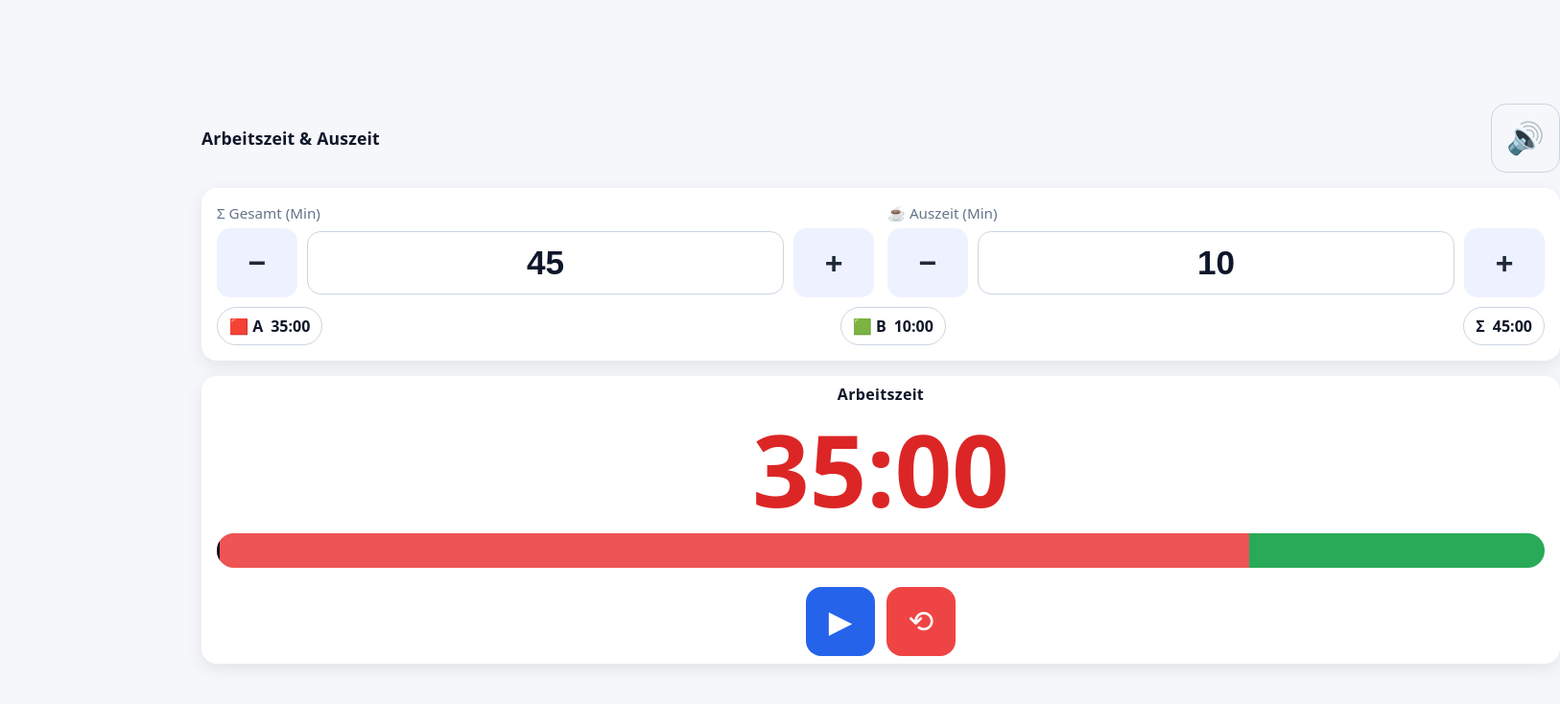
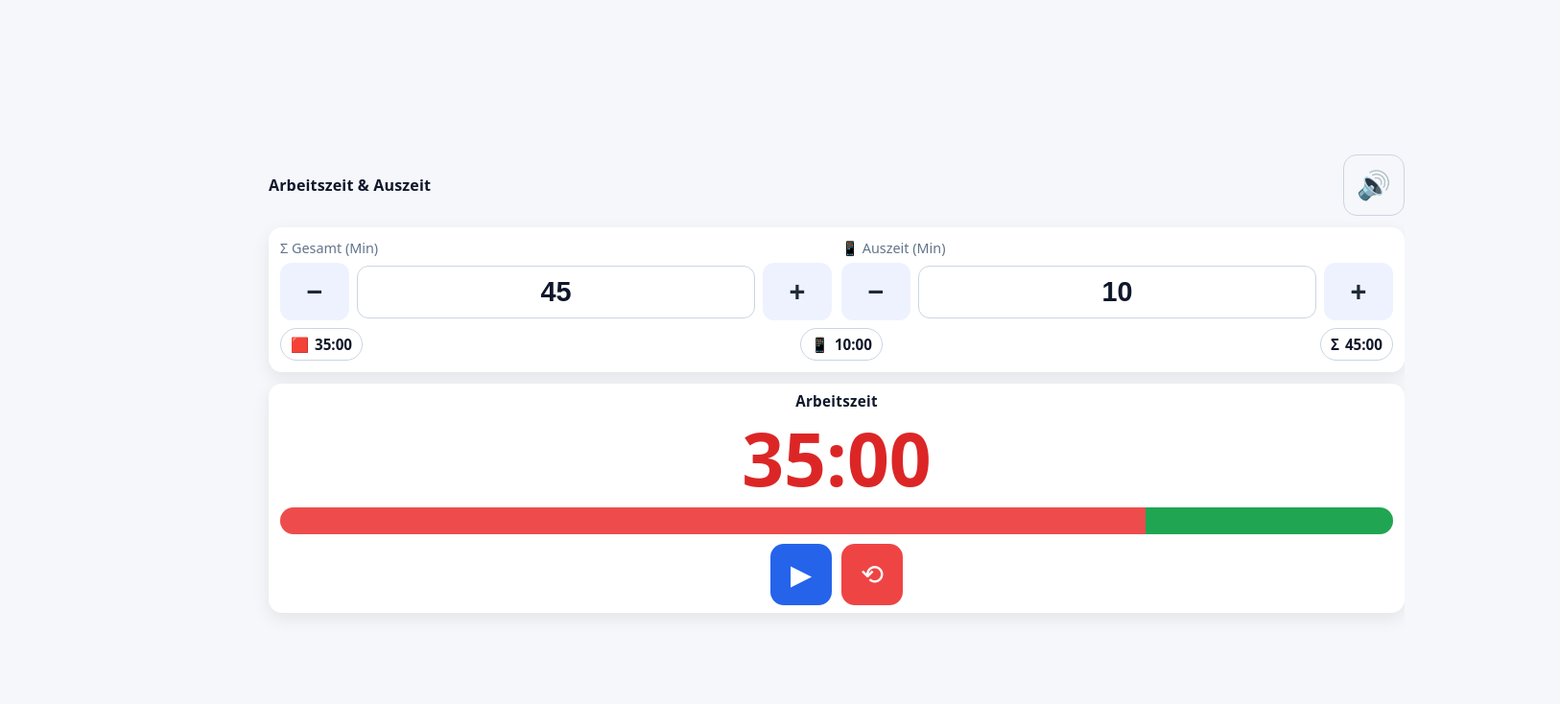
Before and after one commit to Walteroelf/TimerTimer2, a plain HTML site: page index.html in a window 1280 px wide. Shown: the whole page at 96% size, 1626 px wide, since content can reach past the window. Drawn offline with Linux system fonts and the light colour scheme.

Commit message:
index.html

```diff
--- a/index.html
+++ b/index.html
@@ -3,72 +3,72 @@
 <head>
   <meta charset="utf-8" />
   <meta name="viewport" content="width=device-width, initial-scale=1, viewport-fit=cover, maximum-scale=1" />
-  <title>Arbeitszeit & Auszeit – Timer</title>
+  <title>Arbeitszeit & Auszeit</title>
   <style>
     :root{
       color-scheme: light dark;
       --bg:#f6f7fb; --fg:#0f172a; --card:#fff; --muted:#64748b;
       --accent:#2563eb; --danger:#ef4444; --ok:#16a34a; --track:#e5e7eb; --marker:#0b1221;
+      --wash:#cbd5e1; /* Ausgrauen (hell) */
       --shadow:0 6px 18px rgba(0,0,0,.08);
-      --workp:60%; --breakp:40%; --elapsedp:0%;
+      --workp:60%; --breakp:40%; --elapsedp:0%; --elapsedWorkp:0%;
     }
     @media (prefers-color-scheme: dark){
-      :root{ --bg:#0b1221; --fg:#e5e7eb; --card:#0f172a; --track:#1f2937; --marker:#e5e7eb; --shadow:none; }
+      :root{ --bg:#0b1221; --fg:#e5e7eb; --card:#0f172a; --track:#1f2937; --marker:#e5e7eb; --wash:#334155; --shadow:none; }
     }
     *{ box-sizing:border-box; }
     html,body{ height:100%; }
     body{
-      margin:0; padding:env(safe-area-inset-top) 16px env(safe-area-inset-bottom);
+      margin:0; padding:env(safe-area-inset-top) 12px env(safe-area-inset-bottom);
       font-family:ui-sans-serif, system-ui, -apple-system, Segoe UI, Roboto, Arial, sans-serif;
       background:var(--bg); color:var(--fg);
       display:flex; align-items:center; justify-content:center;
       -webkit-tap-highlight-color: transparent;
     }
-    .wrap{ width:100%; max-width:860px; display:grid; gap:16px; }
+    .wrap{ width:100%; max-width:720px; display:grid; gap:12px; }
     header{ display:flex; align-items:center; justify-content:space-between; }
-    header h1{ margin:0; font-size:1.1rem; font-weight:800; letter-spacing:.01em; }
-    .card{ background:var(--card); border-radius:16px; padding:16px; box-shadow:var(--shadow); }
-    .grid{ display:grid; gap:14px; grid-template-columns:1fr 1fr; }
-    .group-label{ font-size:.95rem; color:var(--muted); margin-bottom:6px; }
-    .stepper{
-      display:grid; grid-template-columns:84px 1fr 84px; gap:10px; align-items:center;
-    }
+    header h1{ margin:0; font-size:1rem; font-weight:800; letter-spacing:.01em; }
+    .card{ background:var(--card); border-radius:14px; padding:12px; box-shadow:var(--shadow); }
+    .grid{ display:grid; gap:10px; grid-template-columns:1fr 1fr; }
+    @media (max-width: 760px){ .grid{ grid-template-columns:1fr 1fr; } } /* bleibt 2-spaltig auf iPad */
+    .group-label{ font-size:.9rem; color:var(--muted); margin-bottom:6px; }
+    .stepper{ display:grid; grid-template-columns:72px 1fr 72px; gap:8px; align-items:center; }
     .num{
-      text-align:center; font-size:2.2rem; font-weight:800; padding:12px;
-      border-radius:14px; border:1px solid #cbd5e1; background:transparent; color:inherit;
+      text-align:center; font-size:1.8rem; font-weight:800; padding:10px;
+      border-radius:12px; border:1px solid #cbd5e1; background:transparent; color:inherit;
       -moz-appearance:textfield;
     }
     .num::-webkit-outer-spin-button,.num::-webkit-inner-spin-button{ -webkit-appearance:none; margin:0; }
     .btn{
       display:inline-flex; align-items:center; justify-content:center;
-      min-width:84px; height:72px; border:none; border-radius:14px; font-size:2rem; font-weight:900;
+      min-width:72px; height:60px; border:none; border-radius:12px; font-size:1.8rem; font-weight:900;
       background:#eef2ff; color:#1f2937; cursor:pointer; touch-action:manipulation; user-select:none;
     }
     .btn:active{ transform:scale(.98); }
-    .btn.primary{ background:var(--accent); color:white; }
-    .btn.danger{ background:var(--danger); color:white; }
-    .btn.ghost{ background:transparent; border:1px solid #cbd5e1; color:inherit; }
-    .toolbar{ display:flex; gap:12px; justify-content:center; flex-wrap:wrap; }
-    .display{ text-align:center; padding:8px 16px; display:grid; gap:12px; }
-    .phase{ font-weight:800; letter-spacing:.02em; }
-    .time{ font-variant-numeric:tabular-nums; font-size: clamp(3.2rem, 10vw, 6.5rem); font-weight:900; line-height:1.05; }
+    .display{ text-align:center; padding:8px 12px; display:grid; gap:10px; }
+    .phase{ font-weight:800; letter-spacing:.02em; font-size:.95rem; }
+    .time{ font-variant-numeric:tabular-nums; font-size: clamp(2.6rem, 8vw, 4.8rem); font-weight:900; line-height:1.05; }
     .time.work{ color:#dc2626; }
     .time.break{ color:#16a34a; }
     .timeline{
-      position:relative; height:36px; border-radius:999px; background:var(--track); overflow:hidden;
+      position:relative; height:28px; border-radius:999px; background:var(--track); overflow:hidden;
     }
-    .seg-work,.seg-break,.marker{ position:absolute; top:0; bottom:0; }
-    .seg-work{ left:0; width:var(--workp); background:rgba(239,68,68,.9); }
-    .seg-break{ right:0; width:var(--breakp); background:rgba(22,163,74,.9); }
-    .marker{ left:var(--elapsedp); width:3px; background:var(--marker); }
-    .mini{ color:var(--muted); font-variant-numeric:tabular-nums; font-size:1rem; }
-    .row{ display:flex; justify-content:space-between; align-items:center; }
+    .seg-work,.seg-break{ position:absolute; top:0; bottom:0; }
+    .seg-work{ left:0; width:var(--workp); background:rgba(239,68,68,.95); }
+    .seg-break{ right:0; width:var(--breakp); background:rgba(22,163,74,.95); }
+    .wash{
+      position:absolute; left:0; top:0; bottom:0; width:var(--elapsedWorkp);
+      background:var(--wash);
+      opacity:0.85; /* „ausgrauen“ */
+    }
+    .chips{ display:flex; gap:8px; justify-content:space-between; flex-wrap:wrap; }
     .chip{
-      display:inline-flex; align-items:center; gap:8px; padding:8px 12px; border-radius:999px;
-      border:1px solid #cbd5e1; font-weight:700; font-variant-numeric:tabular-nums;
+      display:inline-flex; align-items:center; gap:6px; padding:6px 10px; border-radius:999px;
+      border:1px solid #cbd5e1; font-weight:700; font-variant-numeric:tabular-nums; font-size:.95rem;
     }
+    .toolbar{ display:flex; gap:10px; justify-content:center; }
     .icon-btn{
-      width:72px; height:72px; border-radius:16px; font-size:2rem; display:inline-flex;
+      width:64px; height:64px; border-radius:14px; font-size:1.8rem; display:inline-flex;
       align-items:center; justify-content:center; border:none; cursor:pointer; touch-action:manipulation;
     }
     .icon-btn.primary{ background:var(--accent); color:#fff; }
@@ -88,24 +88,24 @@
         <div>
           <div class="group-label">Σ Gesamt (Min)</div>
           <div class="stepper">
-            <button id="totalMinus" class="btn" aria-label="Gesamtzeit minus 1">−</button>
+            <button id="totalMinus" class="btn" aria-label="Gesamtzeit −1">−</button>
             <input id="total" class="num" type="number" min="1" step="1" value="45" inputmode="numeric" />
-            <button id="totalPlus" class="btn" aria-label="Gesamtzeit plus 1">+</button>
+            <button id="totalPlus" class="btn" aria-label="Gesamtzeit +1">+</button>
           </div>
         </div>
         <div>
-          <div class="group-label">☕ Auszeit (Min)</div>
+          <div class="group-label">📱 Auszeit (Min)</div>
           <div class="stepper">
-            <button id="breakMinus" class="btn" aria-label="Auszeit minus 1">−</button>
+            <button id="breakMinus" class="btn" aria-label="Auszeit −1">−</button>
             <input id="break" class="num" type="number" min="0" step="1" value="10" inputmode="numeric" />
-            <button id="breakPlus" class="btn" aria-label="Auszeit plus 1">+</button>
+            <button id="breakPlus" class="btn" aria-label="Auszeit +1">+</button>
           </div>
         </div>
       </div>
-      <div class="row" style="margin-top:10px;">
-        <div class="chip" title="Arbeitszeit"><span>🟥 A</span> <span id="workChip">35:00</span></div>
-        <div class="chip" title="Auszeit"><span>🟩 B</span> <span id="breakChip">10:00</span></div>
-        <div class="chip" title="Gesamt"><span>Σ</span> <span id="totalChip">45:00</span></div>
+      <div class="chips" style="margin-top:8px;">
+        <div class="chip" title="Arbeitszeit">🟥 <span id="workChip">35:00</span></div>
+        <div class="chip" title="Auszeit">📱 <span id="breakChip">10:00</span></div>
+        <div class="chip" title="Gesamt">Σ <span id="totalChip">45:00</span></div>
       </div>
     </div>
 
@@ -113,11 +113,10 @@
       <div id="phaseLabel" class="phase">Arbeitszeit</div>
       <div id="phaseTime" class="time work">35:00</div>
       <div class="timeline" aria-label="Zeitbalken">
-        <div class="seg-work"></div>
+        <div class="seg-work"><div class="wash"></div></div>
         <div class="seg-break"></div>
-        <div class="marker"></div>
       </div>
-      <div class="toolbar" style="margin-top:8px;">
+      <div class="toolbar">
         <button id="startPauseBtn" class="icon-btn primary" aria-label="Start/Pause">▶</button>
         <button id="resetBtn" class="icon-btn danger" aria-label="Reset">⟲</button>
       </div>
@@ -145,18 +144,13 @@
     const resetBtn = $('resetBtn');
     const soundBtn = $('soundBtn');
 
-    // Bar parts
-    const segWork = document.querySelector('.seg-work');
-    const segBreak = document.querySelector('.seg-break');
-    const marker = document.querySelector('.marker');
-
     // Persisted settings
     let soundOn = true;
     try{
-      const saved = JSON.parse(localStorage.getItem('coupledTimerSettingsV2')||'{}');
+      const saved = JSON.parse(localStorage.getItem('coupledTimerSettingsV3')||'{}');
       if(Number.isFinite(saved.totalMin)) totalInput.value = saved.totalMin;
       if(Number.isFinite(saved.breakMin)) breakInput.value = saved.breakMin;
-      if(typeof saved.soundOn === 'boolean'){ soundOn = saved.soundOn; }
+      if(typeof saved.soundOn === 'boolean') soundOn = saved.soundOn;
     }catch{}
     updateSoundIcon();
 
@@ -172,12 +166,12 @@
     // Audio
     let audioCtx=null;
     function ensureAudio(){ if(!audioCtx){ try{ audioCtx=new (window.AudioContext||window.webkitAudioContext)(); }catch{} } }
-    function beep(ms=200, freq=720){
+    function beep(ms=180, freq=700){
       if(!soundOn || !audioCtx) return;
       const o=audioCtx.createOscillator(), g=audioCtx.createGain();
       o.type='sine'; o.frequency.value=freq;
       g.gain.setValueAtTime(0.0001,audioCtx.currentTime);
-      g.gain.exponentialRampToValueAtTime(0.25,audioCtx.currentTime+0.02);
+      g.gain.exponentialRampToValueAtTime(0.22,audioCtx.currentTime+0.02);
       g.gain.exponentialRampToValueAtTime(0.0001,audioCtx.currentTime+ms/1000);
       o.connect(g).connect(audioCtx.destination); o.start(); o.stop(audioCtx.currentTime+ms/1000+0.02);
     }
@@ -187,7 +181,7 @@
     const clamp=(n,min,max)=>Math.max(min,Math.min(max,n));
     function fmt(s){ s=Math.max(0,Math.floor(s)); const m=Math.floor(s/60),sec=s%60; return `${String(m).padStart(2,'0')}:${String(sec).padStart(2,'0')}`;}
     function save(){
-      localStorage.setItem('coupledTimerSettingsV2', JSON.stringify({
+      localStorage.setItem('coupledTimerSettingsV3', JSON.stringify({
         totalMin: Math.floor(state.totalSec/60),
         breakMin: Math.floor(state.breakSec/60),
         soundOn
@@ -209,29 +203,25 @@
     }
 
     // Recalc from inputs
-    function recalc(from){
+    function recalc(){
       const beforeStarted = !state.started;
       let totalMin = parseInt(totalInput.value,10)||1;
       totalMin = clamp(totalMin,1,24*60);
       if(beforeStarted){ state.totalSec = totalMin*60; totalInput.value = totalMin; }
       let breakMin = parseInt(breakInput.value,10)||0;
-      if(state.started){ // clamp Auszeit an Gesamt (fix)
-        breakMin = clamp(breakMin, 0, Math.floor(state.totalSec/60));
-      }else{
-        breakMin = clamp(breakMin, 0, totalMin);
-      }
+      const limit = beforeStarted ? totalMin : Math.floor(state.totalSec/60);
+      breakMin = clamp(breakMin, 0, limit);
       breakInput.value = breakMin;
 
       state.breakSec = breakMin*60;
       state.workSec = clamp(state.totalSec - state.breakSec, 0, state.totalSec);
 
-      // UI
       workChip.textContent = fmt(state.workSec);
       breakChip.textContent = fmt(state.breakSec);
       totalChip.textContent = fmt(state.totalSec);
 
-      // If phase flips due to change, beep softly
-      const phase = getPhase(currentElapsed());
+      const elapsed = currentElapsed();
+      const phase = getPhase(elapsed);
       if(phase !== state.lastPhase){
         beep(150, phase==='break' ? 600 : 700);
         state.lastPhase = phase;
@@ -245,29 +235,28 @@
     function updateUI(skipBeep=false){
       const elapsed = currentElapsed();
       const phase = getPhase(elapsed);
-      const remainTotal = clamp(state.totalSec - elapsed, 0, state.totalSec);
 
       let remainPhase = 0;
       if(phase==='work'){ phaseLabel.textContent='Arbeitszeit'; phaseTime.className='time work'; remainPhase = state.workSec - elapsed; }
       else if(phase==='break'){ phaseLabel.textContent='Auszeit'; phaseTime.className='time break'; remainPhase = state.totalSec - elapsed; }
       else { phaseLabel.textContent='Fertig'; phaseTime.className='time'; remainPhase=0; }
-
       phaseTime.textContent = fmt(remainPhase);
 
-      // Bar segments and marker
+      // Bar segments and "ausgrauen"
       const workp = state.totalSec ? (state.workSec/state.totalSec)*100 : 0;
       const breakp = 100 - workp;
       const elapsedp = state.totalSec ? (elapsed/state.totalSec)*100 : 0;
+      const elapsedWorkp = Math.min(elapsedp, workp);
       document.documentElement.style.setProperty('--workp', `${workp}%`);
       document.documentElement.style.setProperty('--breakp', `${breakp}%`);
       document.documentElement.style.setProperty('--elapsedp', `${elapsedp}%`);
+      document.documentElement.style.setProperty('--elapsedWorkp', `${elapsedWorkp}%`);
 
-      // Controls state
-      startPauseBtn.textContent = state.running ? '⏸' : (state.started ? '▶' : '▶');
+      // Controls
+      startPauseBtn.textContent = state.running ? '⏸' : '▶';
       // Gesamtzeit nur vor Start veränderbar
-      totalInput.disabled = state.started;
-      totalMinus.disabled = state.started;
-      totalPlus.disabled = state.started;
+      const locked = state.started;
+      totalInput.disabled = locked; totalMinus.disabled = locked; totalPlus.disabled = locked;
     }
 
     // Start/Pause/Reset
@@ -304,7 +293,7 @@
       state.started=false; state.running=false;
       state.t0=0; state.pausedAcc=0; state.pauseStart=0;
       if(ticker) clearInterval(ticker); ticker=null;
-      recalc('reset');
+      recalc();
       updateUI(true);
     }
     function tick(){
@@ -330,9 +319,7 @@
       const startHold = (e)=>{
         e.preventDefault();
         stepFn();
-        holdTimer = setTimeout(()=>{
-          repeatTimer = setInterval(stepFn, 120);
-        }, 400);
+        holdTimer = setTimeout(()=>{ repeatTimer = setInterval(stepFn, 120); }, 400);
       };
       const endHold = ()=>{
         clearTimeout(holdTimer); clearInterval(repeatTimer);
@@ -344,38 +331,33 @@
       window.addEventListener('blur', endHold);
     }
 
-    // Step functions
+    // Steps
     function stepTotal(delta){
-      if(state.started) return; // gesperrt nach Start
+      if(state.started) return;
       const v = clamp((parseInt(totalInput.value,10)||1)+delta, 1, 24*60);
-      totalInput.value = v; recalc('total');
+      totalInput.value = v; recalc();
     }
     function stepBreak(delta){
       const limit = state.started ? Math.floor(state.totalSec/60) : (parseInt(totalInput.value,10)||1);
       const v = clamp((parseInt(breakInput.value,10)||0)+delta, 0, limit);
-      breakInput.value = v; recalc('break');
+      breakInput.value = v; recalc();
     }
 
     // Wiring
     startPauseBtn.addEventListener('click', ()=> state.running ? pause() : start());
     resetBtn.addEventListener('click', reset);
+    totalInput.addEventListener('input', ()=>{ if(!state.started) recalc(); });
+    breakInput.addEventListener('input', ()=>{ recalc(); });
+    soundBtn.addEventListener('click', ()=>{ ensureAudio(); soundOn = !soundOn; updateSoundIcon(); save(); });
 
-    totalInput.addEventListener('input', ()=>{ if(!state.started) recalc('total'); });
-    breakInput.addEventListener('input', ()=>{ recalc('break'); });
-
-    soundBtn.addEventListener('click', ()=>{
-      ensureAudio();
-      soundOn = !soundOn; updateSoundIcon(); save();
-    });
-
-    // Repeaters and single taps
+    // Repeaters + taps
     addRepeater(totalMinus, ()=>stepTotal(-1));
     addRepeater(totalPlus,  ()=>stepTotal(+1));
     addRepeater(breakMinus, ()=>stepBreak(-1));
     addRepeater(breakPlus,  ()=>stepBreak(+1));
 
     // Init
-    recalc('init'); updateUI(true);
+    recalc(); updateUI(true);
   </script>
 </body>
 </html>
```
